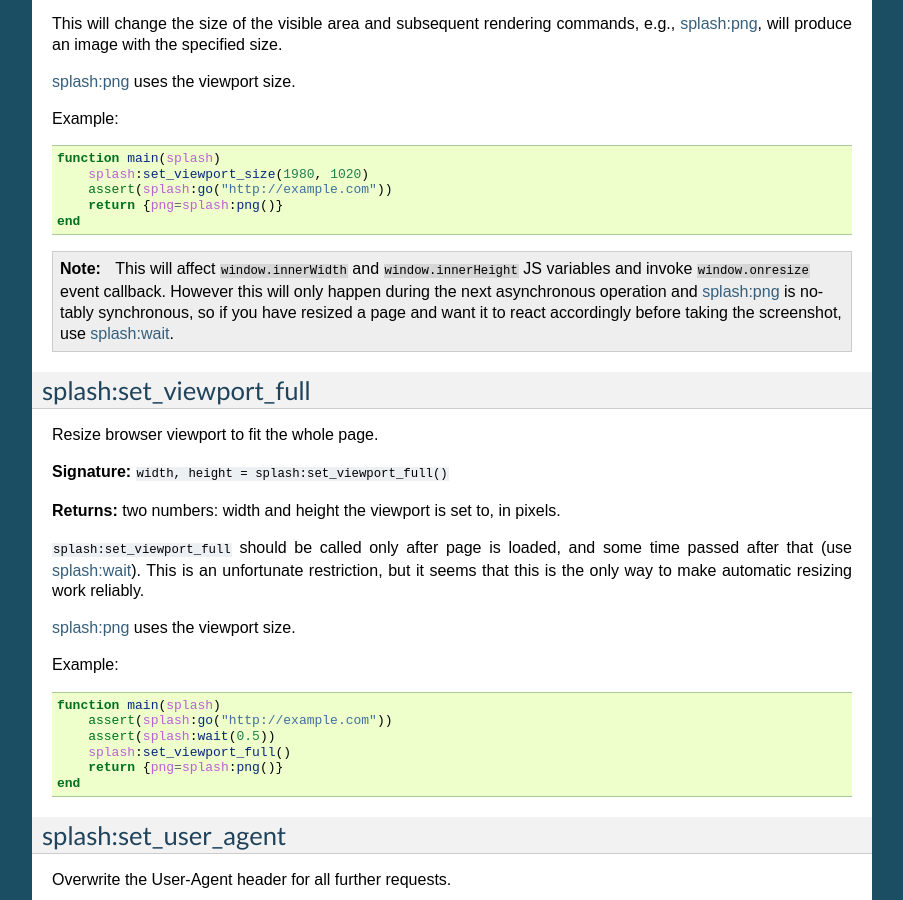
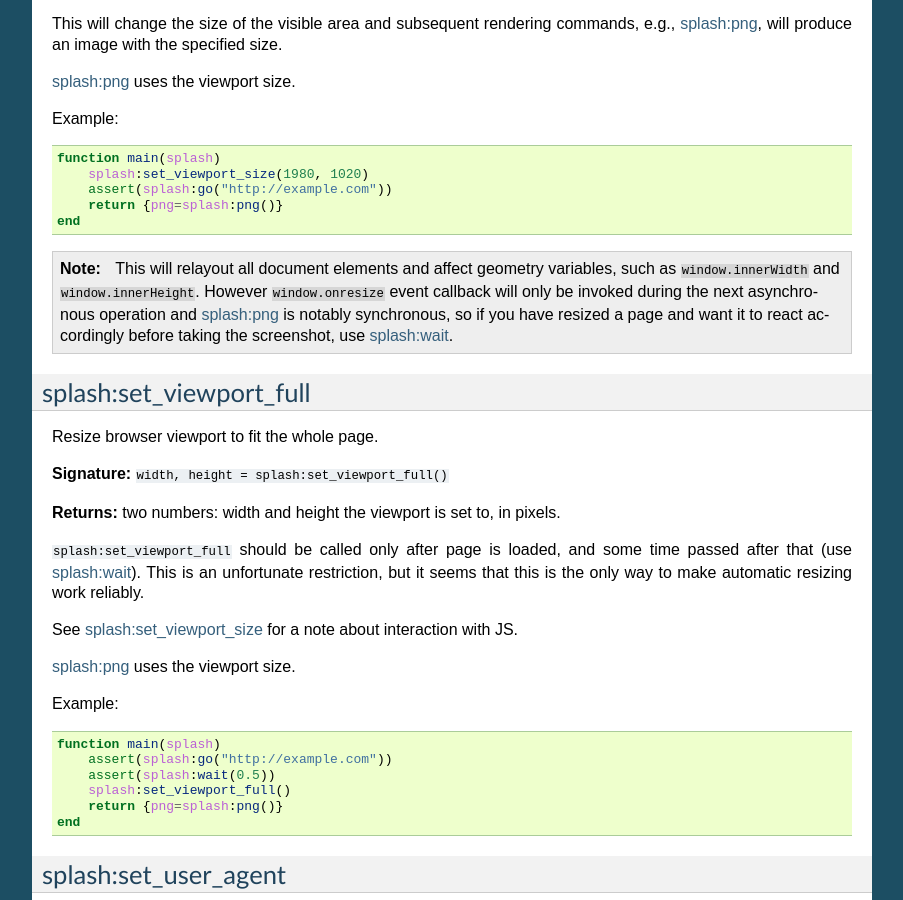
Before and after one commit to scrapinghub/splash, a Sphinx documentation site: the page built from docs/scripting-ref.rst, in a window 1280 px wide and 900 px high, scrolled down 14423 px. Shown: the whole window, without its empty margins (198-1101 px from the left). Built offline with Sphinx 7.4.7, drawn with Linux system fonts in a browser that asks for light colours.

Commit message:
DOC set_viewport* funcs are synchronous, onresize callback is not

```diff
--- a/docs/scripting-ref.rst
+++ b/docs/scripting-ref.rst
@@ -619,9 +619,9 @@
 extension is transparent.
 
 To set the viewport size use :ref:`splash-set-viewport-size`,
-:ref:`splash-set-viewport-full` or *render_all* argument.  *render_all=true* is
-equivalent to running ``splash:set_viewport_full()`` just before the rendering
-and restoring the viewport size afterwards.
+:ref:`splash-set-viewport-full` or *render_all* argument.  ``render_all=true``
+is equivalent to running ``splash:set_viewport_full()`` just before the
+rendering and restoring the viewport size afterwards.
 
 *scale_method* parameter must be either ``'raster'`` or ``'vector'``.  When
 ``scale_method='raster'``, the image is resized per-pixel.  When
@@ -990,11 +990,12 @@
 
 .. note::
 
-   This will affect ``window.innerWidth`` and ``window.innerHeight`` JS
-   variables and invoke ``window.onresize`` event callback.  However this will
-   only happen during the next asynchronous operation and :ref:`splash-png` is
-   notably synchronous, so if you have resized a page and want it to react
-   accordingly before taking the screenshot, use :ref:`splash-wait`.
+   This will relayout all document elements and affect geometry variables, such
+   as ``window.innerWidth`` and ``window.innerHeight``.  However
+   ``window.onresize`` event callback will only be invoked during the next
+   asynchronous operation and :ref:`splash-png` is notably synchronous, so if
+   you have resized a page and want it to react accordingly before taking the
+   screenshot, use :ref:`splash-wait`.
 
 .. _splash-set-viewport-full:
 
@@ -1011,6 +1012,8 @@
 some time passed after that (use :ref:`splash-wait`). This is an unfortunate
 restriction, but it seems that this is the only way to make automatic resizing
 work reliably.
+
+See :ref:`splash-set-viewport-size` for a note about interaction with JS.
 
 :ref:`splash-png` uses the viewport size.
 
```
